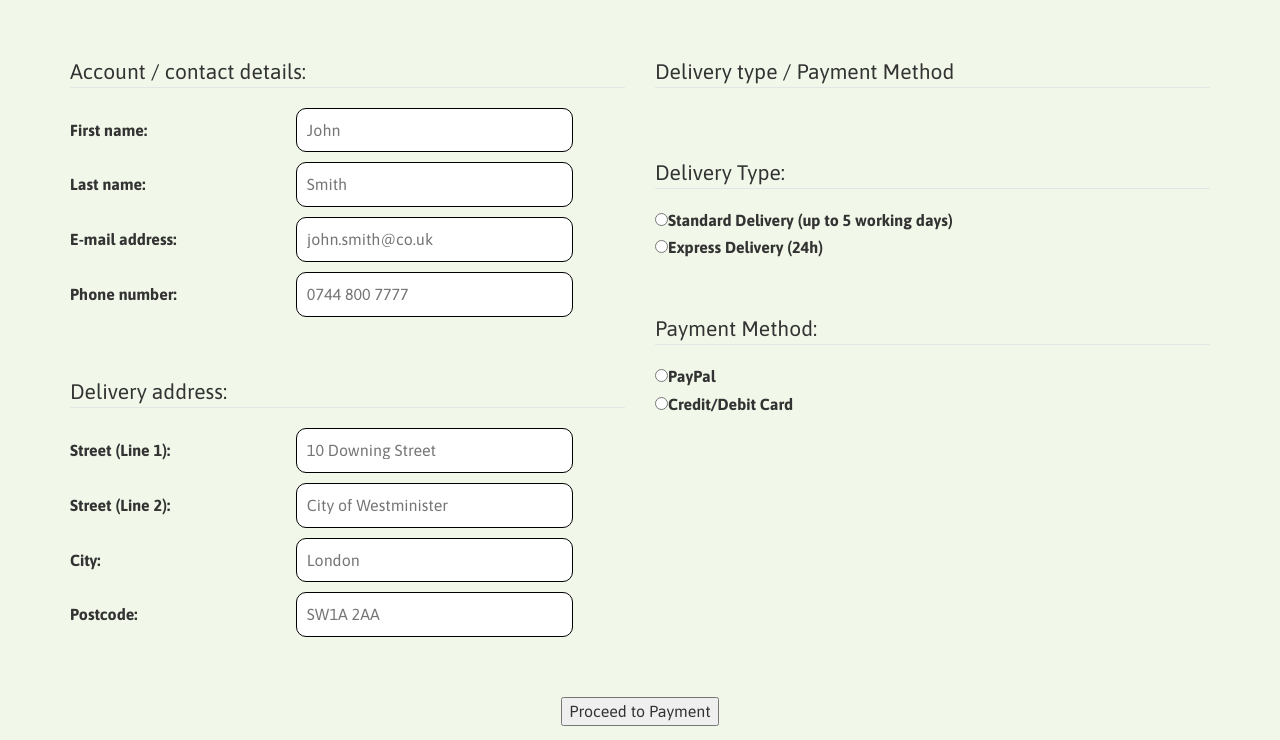
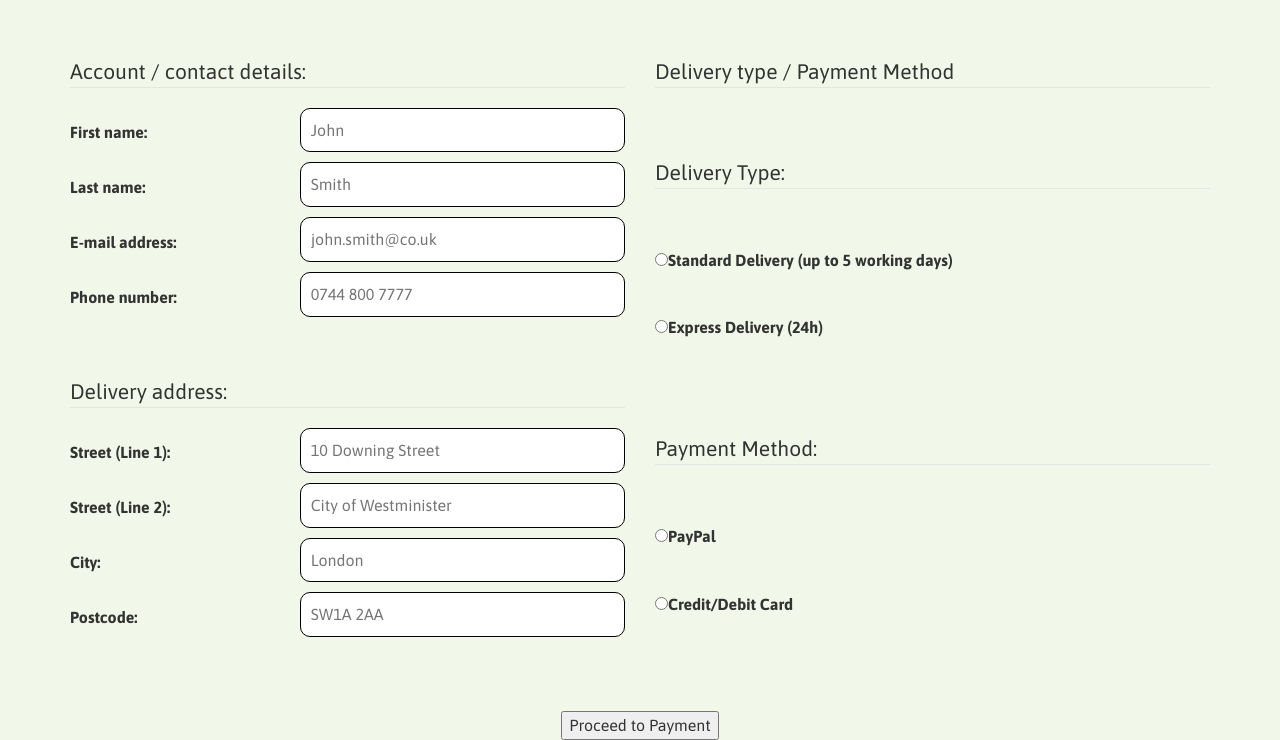
Before and after one commit to wafel34/pureJsTraning, a website: page builds/development/index.html in a window 1280 px wide. Shown: the part 63-803 px from the top of the page. Drawn offline with Linux system fonts and the light colour scheme.

Commit message:
Displaying the form

```diff
--- a/builds/development/index.html
+++ b/builds/development/index.html
@@ -19,74 +19,75 @@
 			<div class="col-md-6">
 				<fieldset class="person-details">
 					<legend>Account / contact details:</legend>
-					<div>
-						<label for="first-name">First name:</label>
-						<input type="text" name="first_name" id="first-name" placeholder="John">
+					<div class="parent">
+						<label class="child" for="first-name">First name:</label>
+						<input class="child" type="text" name="first_name" id="first-name" placeholder="John">
 					</div>
 
-					<div>
-						<label for="last-name">Last name:</label>
-						<input type="text" name="last_name" id="last-name" placeholder="Smith">
+					<div class="parent">
+						<label class="child" for="last-name">Last name:</label>
+						<input class="child" type="text" name="last_name" id="last-name" placeholder="Smith">
 					</div>
 
-					<div>
-						<label for="email-address">E-mail address:</label>
-						<input type="text" name="email_address" id="email-address" placeholder="john.smith@co.uk">
+					<div class="parent">
+						<label class="child" for="email-address">E-mail address:</label>
+						<input class="child" type="text" name="email_address" id="email-address" placeholder="john.smith@co.uk">
 					</div>
 
-					<div>
-						<label for="phone-number">Phone number:</label>
-						<input type="text" name="phone_number" id="phone-number" placeholder="0744 800 7777">
+					<div class="parent">
+						<label class="child" for="phone-number">Phone number:</label>
+						<input class="child" type="text" name="phone_number" id="phone-number" placeholder="0744 800 7777">
 					</div>
 				</fieldset>
 
 				<fieldset class="person-details">
 					<legend>Delivery address:</legend>
-					<div>
-						<label for="street-1">Street (Line 1):</label>
-						<input type="text" name="street_line_1" id="street-1" placeholder="10 Downing Street">
+					<div class="parent">
+						<label class="child" for="street-1">Street (Line 1):</label>
+						<input class="child" type="text" name="street_line_1" id="street-1" placeholder="10 Downing Street">
 					</div>
 
-					<div>
-						<label for="street-2">Street (Line 2):</label>
-						<input type="text" name="street_line_2" id="street-2" placeholder="City of Westminister">
+					<div class="parent">
+						<label class="child" for="street-2">Street (Line 2):</label>
+						<input class="child" type="text" name="street_line_2" id="street-2" placeholder="City of Westminister">
 					</div>
 
-					<div>
-						<label for="city">City:</label>
-						<input type="text" name="city" id="city" placeholder="London">
+					<div class="parent">
+						<label class="child" for="city">City:</label>
+						<input class="child" type="text" name="city" id="city" placeholder="London">
 					</div>
 
-					<div>
-						<label for="postcode">Postcode:</label>
-						<input type="text" name="postcode" id="postcode" placeholder="SW1A 2AA">
+					<div class="parent">
+						<label class="child" for="postcode">Postcode:</label>
+						<input class="child" type="text" name="postcode" id="postcode" placeholder="SW1A 2AA">
 					</div>
 				</fieldset>
 			</div><!--col-md-6-->
 			<div class="col-md-6">
-				<fieldset>
+				<fieldset class="delivery-payment">
 					<legend>Delivery type / Payment Method</legend>
 					<fieldset>
-						<div>
-							<legend>Delivery Type:</legend>
-
-							<label for="delivery1" class="label-block">
-							<input type="radio" name="delivery" id="delivery1">Standard Delivery (up to 5 working days)
+						<legend>Delivery Type:</legend>
+						<div class="parent">
+							<label for="delivery1" class="child">
+								<input type="radio" name="delivery" id="delivery1">Standard Delivery (up to 5 working days)
 							</label>
-							<label for="delivery2" class="label-block">
-							<input type="radio" name="delivery" id="delivery2">Express Delivery (24h)
+							<label for="delivery2" class="child">
+								<input type="radio" name="delivery" id="delivery2">Express Delivery (24h)
 							</label>
 						</div>
 					</fieldset>
 
-					<fieldset>
+					<fieldset class="delivery-payment">
 						<legend>Payment Method:</legend>
-							<label for="payment1" class="label-block">
+						<div class="parent">
+							<label for="payment1" class="child">
 								<input type="radio" name="payment" id="payment1">PayPal
 							</label>
-							<label for="payment2" class="label-block">
+							<label for="payment2" class="child">
 								<input type="radio" name="payment" id="payment2">Credit/Debit Card
 							</label>
+						</div><!--parent-->
 					</fieldset>
 				</fieldset><!--outer-->
 			</div><!--col-md-6-->
@@ -97,6 +98,14 @@
 		</form>
 
 	</div>
+
+	<div class="parent">
+		<div class="child"></div>
+		<div class="child"></div>
+		<div class="child"></div>
+		<div class="child"></div>
+		<div class="child"></div>
+	</div>
 <script src="js/main.js"></script>
 </body>
 </html>
--- a/components/sass/style.sass
+++ b/components/sass/style.sass
@@ -10,20 +10,31 @@ label
   min-width: 40%
 
 fieldset
-  margin: 50px 0
+  margin: 50px 0 25px 0
 
 .person-details
+	.parent
+		display: flex
+		.child
+			justify-content: space-between
+			align-self: center
+			width: 50%
+			&:nth-child(2)
+				width: 70%
 	input
 		padding: 10px
 		margin-bottom: 10px
-		min-width: 50%
 		border-radius: 10px
 		border: 1px solid black
 		&:focus
-			outline: none;
+			outline: none
 			border: 1px solid blue
 			box-shadow: 0 0 1px 2px lightblue
 
 
-.label-block
-	display: block
+.delivery-payment
+	.parent
+		padding: 20px 0
+	.child
+		display: block
+		padding: 20px 0
```
Also changed, not shown: builds/development/css/style.css.
